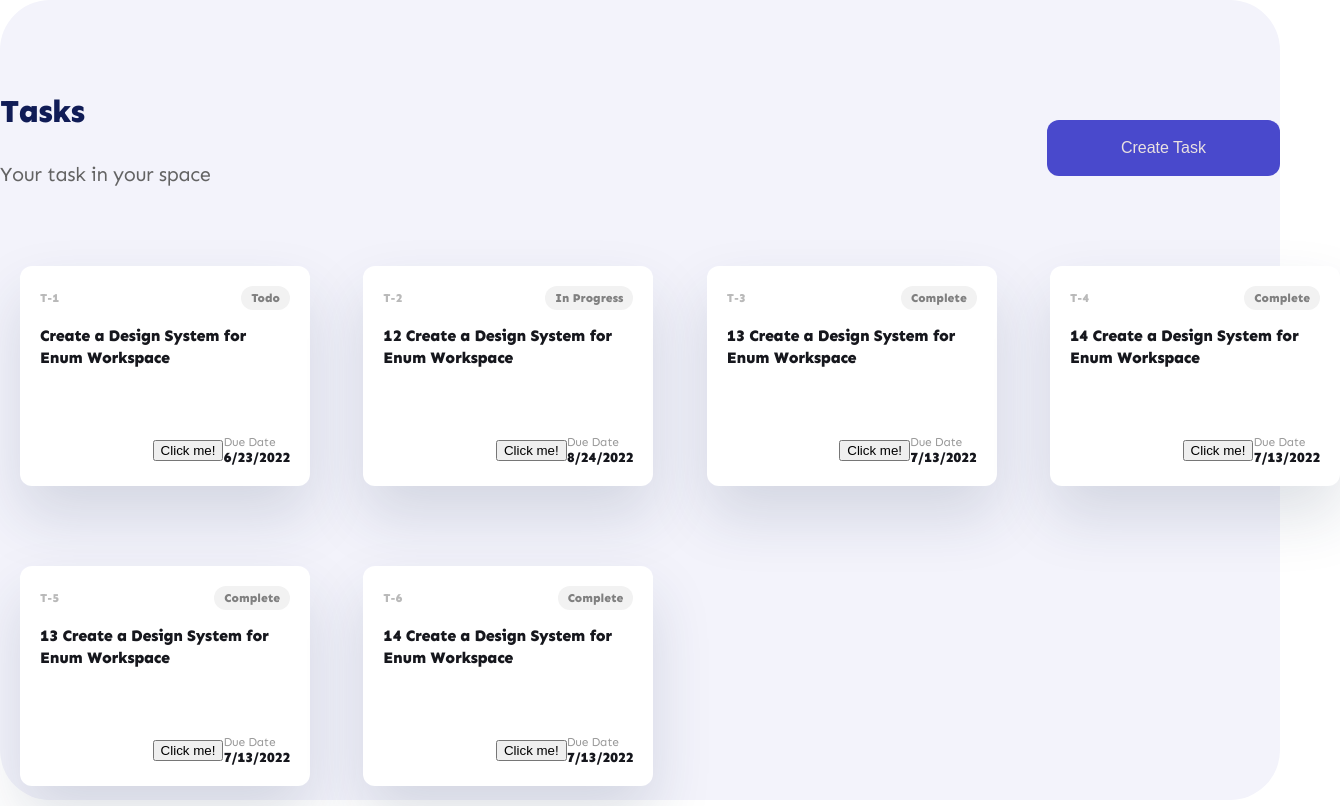
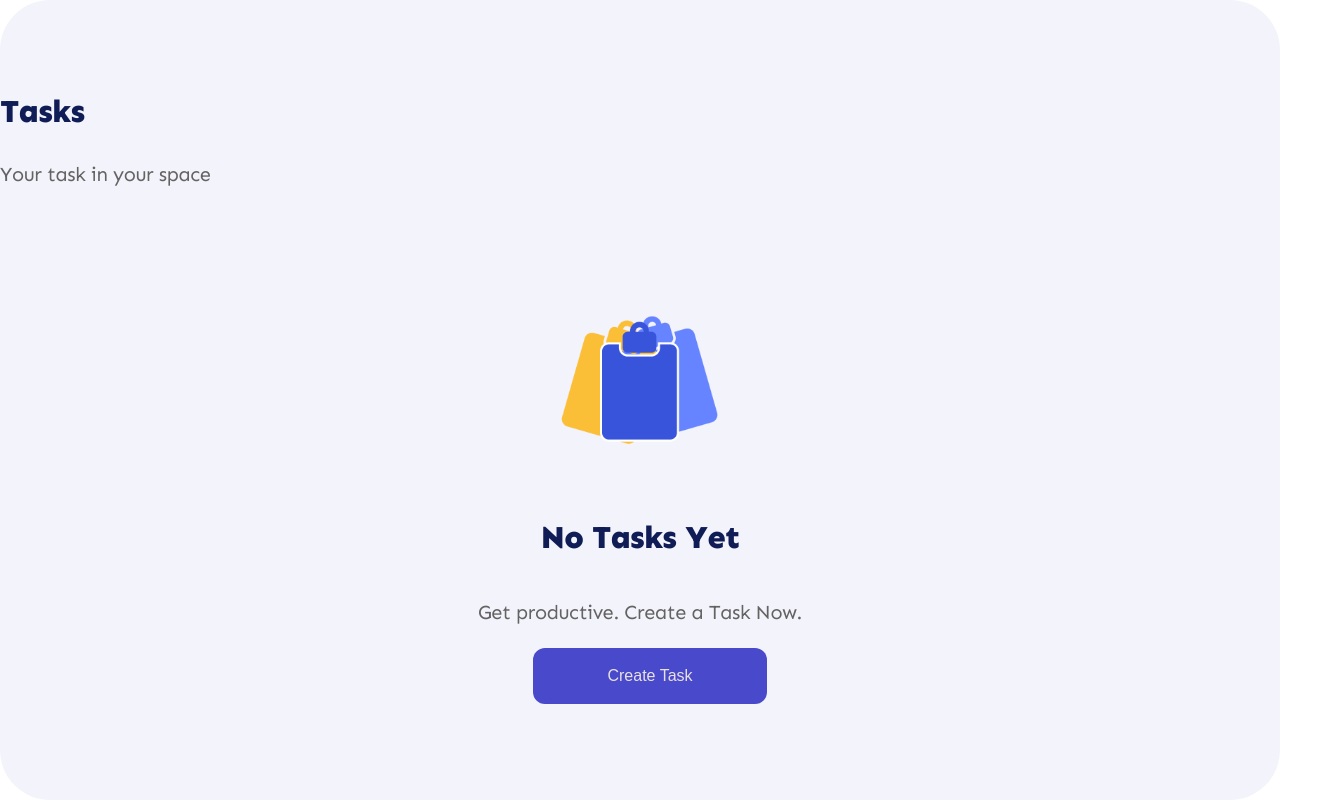
Before and after one commit to Ecaterina1991/react-app-nr2, a React (Create React App) app: page / in a window 1280 px wide. Shown: the whole page, 1340 px wide, since content can reach past the window. Built offline with nearby package versions, Linux system fonts and the light colour scheme.

Commit message:
rendering

```diff
--- a/src/App.jsx
+++ b/src/App.jsx
@@ -47,7 +47,7 @@ const data = [
 ];
 
 function App() {
-  const [taskList, setTaskList] = useState(data);
+  const [taskList, setTaskList] = useState([]);
   const [isOpen, setIsOpen] = useState(false);
 
   const onNewTaskAdd = (newTask) => {
--- a/src/components/badge/Badge.css
+++ b/src/components/badge/Badge.css
@@ -10,3 +10,32 @@
   font-size: 12px;
   line-height: 14px;
 }
+
+/* .grey */
+.badge-todo {
+  background-color: #f2f2f2;
+  color: #808080;
+}
+
+.black {
+  background-color: #e2e2e2;
+  color: #16171d;
+}
+
+/* .blue  */
+.badge-in-progress {
+  background-color: #f2f4fd;
+  color: #3754db;
+}
+
+/* .orange */
+.badge-pending {
+  background-color: #fffdf5;
+  color: #df9a00;
+}
+
+/* .green  */
+.badge-completed {
+  background-color: #f0fff9;
+  color: #00c271;
+}
--- a/src/components/control-panel/ControlPanel.jsx
+++ b/src/components/control-panel/ControlPanel.jsx
@@ -1,10 +1,10 @@
-import React, { useState } from "react";
+import React from "react";
 import "./ControlPanel.css";
 import Modal from "../modal/Modal";
 import CreateTaskForm from "../forms/CreateTaskForm";
 
 const ControlPanel = (props) => {
-  const [isOpen, setIsOpen] = useState(false);
+  const { isOpen, setIsOpen, onNewTaskAdd, taskList } = props;
 
   const openModal = () => {
     setIsOpen(true);
@@ -15,7 +15,7 @@ const ControlPanel = (props) => {
   };
 
   const handleNewTaskAdd = (task) => {
-    props.onNewTaskAdd(task);
+    onNewTaskAdd(task);
     closeModal();
   };
 
@@ -25,9 +25,11 @@ const ControlPanel = (props) => {
         <h3 className="view-title">Tasks</h3>
         <p className="subtitle">Your task in your space</p>
       </div>
-      <button onClick={openModal} className="button-primary">
-        Create Task
-      </button>
+      {taskList.length > 0 && (
+        <button onClick={openModal} className="button-primary">
+          Create Task
+        </button>
+      )}
       <Modal onClose={closeModal} isOpen={isOpen}>
         <h3>Create task</h3>
         <CreateTaskForm addNewTask={handleNewTaskAdd} />
--- /dev/null
+++ b/src/components/empty-list-message/EmptyListMessage.css
@@ -0,0 +1,28 @@
+.empty-list-container {
+  width: 100%;
+  padding-top: 5%;
+  display: flex;
+  justify-content: center;
+  align-items: center;
+}
+
+.empty-list-message {
+  display: flex;
+  flex-direction: column;
+  align-items: center;
+  justify-content: center;
+}
+
+.tasks-logo {
+  height: 140px;
+  width: auto;
+  margin-bottom: 40px;
+}
+
+.empty-list-message > .view-title + .subtitle {
+  margin: 12px 0;
+}
+
+.empty-list-message > .button-primary {
+  margin-top: 12px;
+}
--- /dev/null
+++ b/src/components/empty-list-message/EmptyListMessage.jsx
@@ -0,0 +1,23 @@
+import React from "react";
+import tasksIcon from "../../assets/icons/tasks-icon.png";
+import "./EmptyListMessage.css";
+
+const EmptyListMessage = (props) => {
+  return (
+    <div className="empty-list-container">
+      <div className="empty-list-message">
+        <img className="tasks-logo" src={tasksIcon} alt="icon" />
+        <h3 className="view-title">No Tasks Yet</h3>
+        <p className="subtitle">Get productive. Create a Task Now.</p>
+        <button
+          onClick={() => props.onCreateTaskClick(true)}
+          className="button-primary btn-xl"
+        >
+          Create Task
+        </button>
+      </div>
+    </div>
+  );
+};
+
+export default EmptyListMessage;
--- a/src/components/task-viewer/TaskViewer.css
+++ b/src/components/task-viewer/TaskViewer.css
@@ -18,6 +18,12 @@
 } */
 
 .task-list-container {
+  padding: 0 40px;
+  flex: 1;
+  overflow: auto;
+}
+
+.task-list-grid {
   display: grid;
   grid-template-columns: repeat(auto-fill, 250px);
   grid-auto-rows: minmax(min-content, max-content);
--- a/src/components/task-viewer/TaskViewer.jsx
+++ b/src/components/task-viewer/TaskViewer.jsx
@@ -1,17 +1,27 @@
-import React from "react";
+import React, { useState } from "react";
 import "./TaskViewer.css";
 import TaskCard from "../task-card/TaskCard";
 import ControlPanel from "../control-panel/ControlPanel";
+import EmptyListMessage from "../empty-list-message/EmptyListMessage";
 
-function TaskViewer(props) {
+const TaskViewer = (props) => {
+  const [isOpen, setIsOpen] = useState(false);
+
   return (
     <div className="task-viewer-container">
-      <ControlPanel onNewTaskAdd={props.onNewTaskAdd} />
+      <ControlPanel
+        taskList={props.taskList}
+        isOpen={isOpen}
+        setIsOpen={setIsOpen}
+        onNewTaskAdd={props.onNewTaskAdd}
+      />
 
       <div className="task-list-container">
-        {props.taskList.map((item, index) => (
+        {props.taskList.length > 0 ? (
+          <div className="task-list-grid">
+            {props.taskList.map((item) => (
               <TaskCard
-            key={index}
+                key={item.id}
                 id={item.id}
                 status={item.status}
                 name={item.name}
@@ -19,8 +29,12 @@ function TaskViewer(props) {
               />
             ))}
           </div>
+        ) : (
+          <EmptyListMessage onCreateTaskClick={() => setIsOpen(true)} />
+        )}
+      </div>
     </div>
   );
-}
+};
 
 export default TaskViewer;
```
Lines whose indentation alone changed are shown as unchanged.
